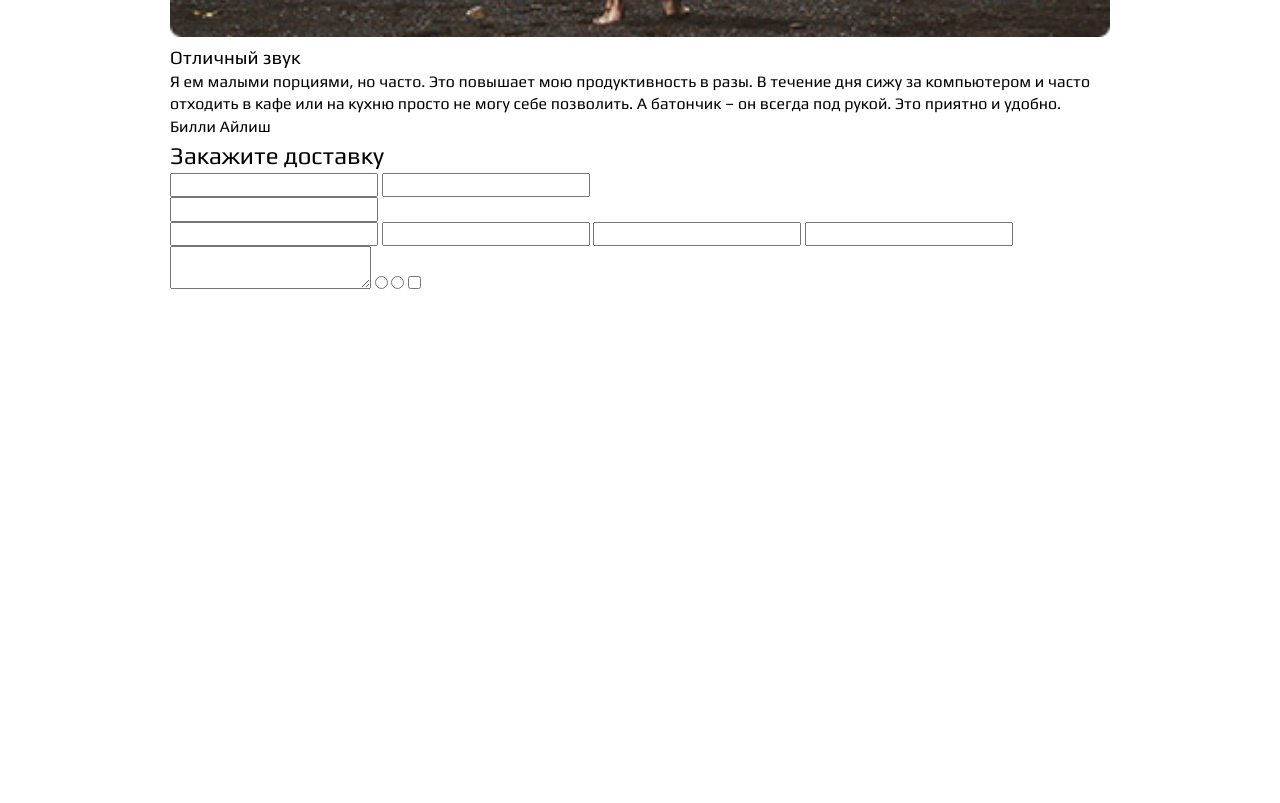
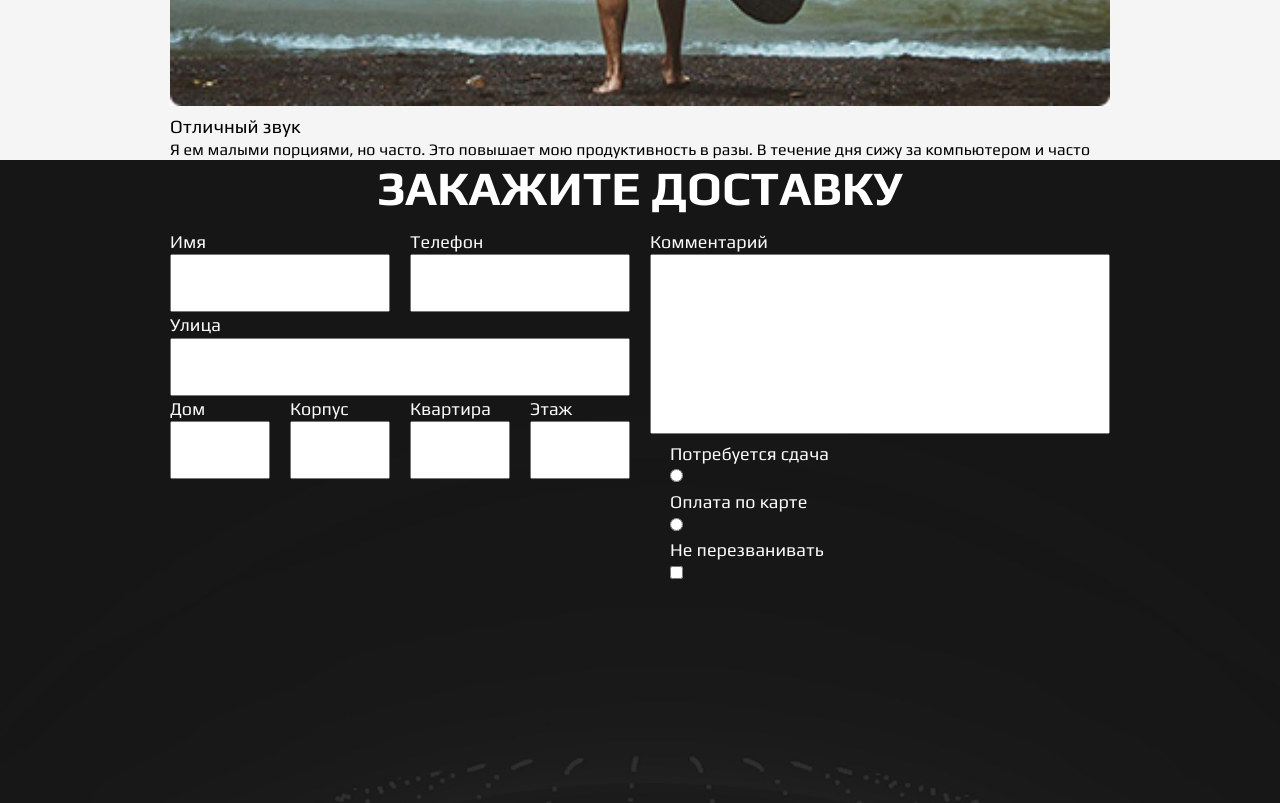
Before and after one commit to HaronLet/ls_training, a plain HTML site: page course_2/index.html in a window 1280 px wide. Shown: the part 2240-3043 px from the top of the page. Before the commit the page ends 2535 px from the top, so only its background shows below. Drawn offline with Linux system fonts and the light colour scheme; files whose address does not match are found by name.

Commit message:
добавил стили для секции формы

```diff
--- a/course_2/index.html
+++ b/course_2/index.html
@@ -176,6 +176,7 @@
 
     <section class="reviews">
       <div class="container">
+        <h2 class="reviews__title">Отзывы</h2>
         <ul class="reviews__list">
           <li class="rewievs__item review">
             <div class="review__avatar-box">
@@ -207,16 +208,17 @@
 
         <h2 class="form__title">Закажите доставку</h2>
 
+        <div class="form__container">
           <div class="form__group">
             <div class="form__row">
 
               <label for="" class="form__label">
-              <span class="label"></span>
+                <span class="form__title-label">Имя</span>
                 <input class="form__input" type="text">
               </label>
 
               <label for="" class="form__label">
-              <span class="label"></span>
+                <span class="form__title-label">Телефон</span>
                 <input class="form__input" type="tel">
               </label>
 
@@ -224,7 +226,7 @@
 
             <div class="form__row">
               <label for="" class="form__label">
-              <span class="label"></span>
+                <span class="form__title-label">Улица</span>
                 <input class="form__input" type="text">
               </label>
             </div>
@@ -232,22 +234,22 @@
             <div class="form__row">
 
               <label for="" class="form__label">
-              <span class="label"></span>
+                <span class="form__title-label">Дом</span>
                 <input class="form__input" type="text">
               </label>
 
               <label for="" class="form__label">
-              <span class="label"></span>
+                <span class="form__title-label">Корпус</span>
                 <input class="form__input" type="text">
               </label>
 
               <label for="" class="form__label">
-              <span class="label"></span>
+                <span class="form__title-label">Квартира</span>
                 <input class="form__input" type="number">
               </label>
 
               <label for="" class="form__label">
-              <span class="label"></span>
+                <span class="form__title-label">Этаж</span>
                 <input class="form__input" type="number">
               </label>
 
@@ -257,24 +259,25 @@
           <div class="form__group">
 
             <label for="" class="form__label">
-            <span class="label"></span>
+              <span class="form__title-label">Комментарий</span>
               <textarea class="form__textarea"></textarea>
             </label>
 
             <label for="" class="form__label">
-            <span class="label"></span>
+              <span class="form__title-label">Потребуется сдача</span>
               <input class="form__radio" type="radio" name="payment">
             </label>
 
             <label for="" class="form__label">
-            <span class="label"></span>
+              <span class="form__title-label">Оплата по карте</span>
               <input class="form__radio" type="radio" name="payment">
             </label>
 
             <label for="" class="form__label">
-            <span class="label"></span>
+              <span class="form__title-label">Не перезванивать</span>
               <input class="form__checkbox" type="checkbox">
             </label>
+          </div>
         </div>
 
       </div>
--- a/course_2/scss/base/_variables.scss
+++ b/course_2/scss/base/_variables.scss
@@ -18,6 +18,7 @@ $text-color-black: #000;
 $text-color-white: #fff;
 
 $text-color-secondary: #666;
+$text-color-form: #f8faf9;
 
 $base-color-third: #999;
 
@@ -42,4 +43,3 @@ $bg-color-red: #303030;
 $bg-color-red: #151515;
 
 $bg-color-red: #efefef;
-$bg-color-red: #f8faf9;
--- a/course_2/scss/block/_advantage.scss
+++ b/course_2/scss/block/_advantage.scss
@@ -3,11 +3,25 @@
   display: flex;
   flex-direction: column;
   align-items: center;
+  text-align: center;
 }
 .advantage__imege-box {
   width: 125px;
   height: 125px;
   border-radius: 50%;
+  margin-bottom: 27px;
   padding: 32px;
   background: $base-color-primary;
 }
+.advantage__title {
+  margin-bottom: 13px;
+  font-size: 1.5em;
+  font-weight: bold;
+}
+.advantage__content {
+
+  & p {
+    line-height: 1.2;
+    color: $text-color-secondary;
+  }
+}
--- a/course_2/scss/layout/_advantages.scss
+++ b/course_2/scss/layout/_advantages.scss
@@ -18,7 +18,7 @@
   text-transform: uppercase;
 }
 .advantages__subtitle {
-  margin-bottom: 37px;
+  margin-bottom: 57px;
   max-width: 575px;
   font-size: 1.125em;
   line-height: 1.2;
@@ -32,12 +32,16 @@
 }
 .advantages__item {
   position: relative;
-  flex-basis: calc(100% / 3);
+  flex-basis: calc(100% / 3 - 9px);
+
+  &:not(:nth-child(3n)):not(:last-child) {
+    margin-right: 13px;
+  }
 
   &:not(:nth-child(3n)):not(:last-child)::after {
     content: "";
     position: absolute;
-    top: 50%;
+    top: 22%;
     left: 100%;
     display: block;
     width: 67px;
--- a/course_2/scss/layout/_form.scss
+++ b/course_2/scss/layout/_form.scss
@@ -0,0 +1,108 @@
+/*-------------------- layout form --------------------*/
+.form {
+  height: 100vh;
+  background: #161616 url(../img/bg/form.jpg) no-repeat center center/contain;
+  color: $text-color-white;
+}
+.form__title {
+  margin-bottom: 11px;
+  font-size: 3em;
+  font-weight: bold;
+  line-height: 1.2;
+  text-align: center;
+  text-transform: uppercase;
+}
+.form__container {
+  display: flex;
+  justify-content: space-between;
+}
+.form__group {
+  flex-basis: calc(50% - 10px);
+  display: flex;
+  flex-direction: column;
+}
+.form__row {
+  display: flex;
+}
+.form__title-label {
+  display: block;
+  font-size: 1.125em;
+  color: $text-color-form;
+}
+.form__label {
+  flex: 1 1 auto;
+}
+.form__label + .form__label {
+  margin-left: 20px;
+}
+.form__input {
+  width: 100%;
+  height: 58px;
+}
+.form__textarea {
+  width: 100%;
+  height: 180px;
+  resize: none;
+}
+// .form__name:focus,
+// .form__link:focus,
+// .form__textarea:focus {
+//   border: 2px solid #e7e7e7;
+//   outline: none;
+// }
+// .form__label {
+//   display: inline-block;
+//   border-radius: 17px;
+//   border: 1px solid #e7e7e7;
+//   box-sizing: border-box;
+//   padding: 10px 15px;
+//   background: #e7e7e7;
+//   font-size: 13px;
+//   line-height: 1;
+//   transition: background .5s ease-out, border .5s ease-out;
+//   cursor: pointer;
+// }
+// .form__label:hover {
+//   border: 1px solid #c8c8c8;
+//   transition: background .5s ease-out, border .5s ease-out;
+// }
+// .form__radio {
+//   display: none;
+// }
+// .form__radio:checked + .form__label {
+//   background: #b9eae4;
+//   transition: background .5s ease-out, border .5s ease-out;
+// }
+// .form__button {
+//   display: flex;
+//   justify-content: flex-end;
+// }
+// .form__reset,
+// .form__submit {
+//   min-width: 165px;
+//   border: none;
+//   border-radius: 26px;
+//   box-sizing: border-box;
+//   padding: 19px;
+//   text-align: center;
+//   font-weight: bold;
+//   color: #fff;
+//   text-transform: uppercase;
+//   cursor: pointer;
+// }
+// .form__reset {
+//   background: #2b2b2b;
+//   margin-right: 21px;
+//   transition: background .5s ease-out;
+// }
+// .form__submit {
+//   background: #f5170e;
+// }
+// .form__reset:hover {
+//   background: #8e8e8e;
+//   transition: background .5s ease-out;
+// }
+// .form__reset:focus,
+// .form__submit:focus {
+//   outline: none;
+// }
--- a/course_2/scss/layout/_reviews.scss
+++ b/course_2/scss/layout/_reviews.scss
@@ -0,0 +1,12 @@
+/*-------------------- layout reviews --------------------*/
+.reviews {
+  height: 100vh;
+  background: $base-color-primary;
+}
+.reviews__title {
+  margin-bottom: 11px;
+  font-size: 3em;
+  font-weight: bold;
+  line-height: 1.2;
+  text-transform: uppercase;
+}
```
Also changed, not shown: course_2/css/main.css, course_2/css/main.min.css, 1 other file. Lines whose indentation alone changed are shown as unchanged.
